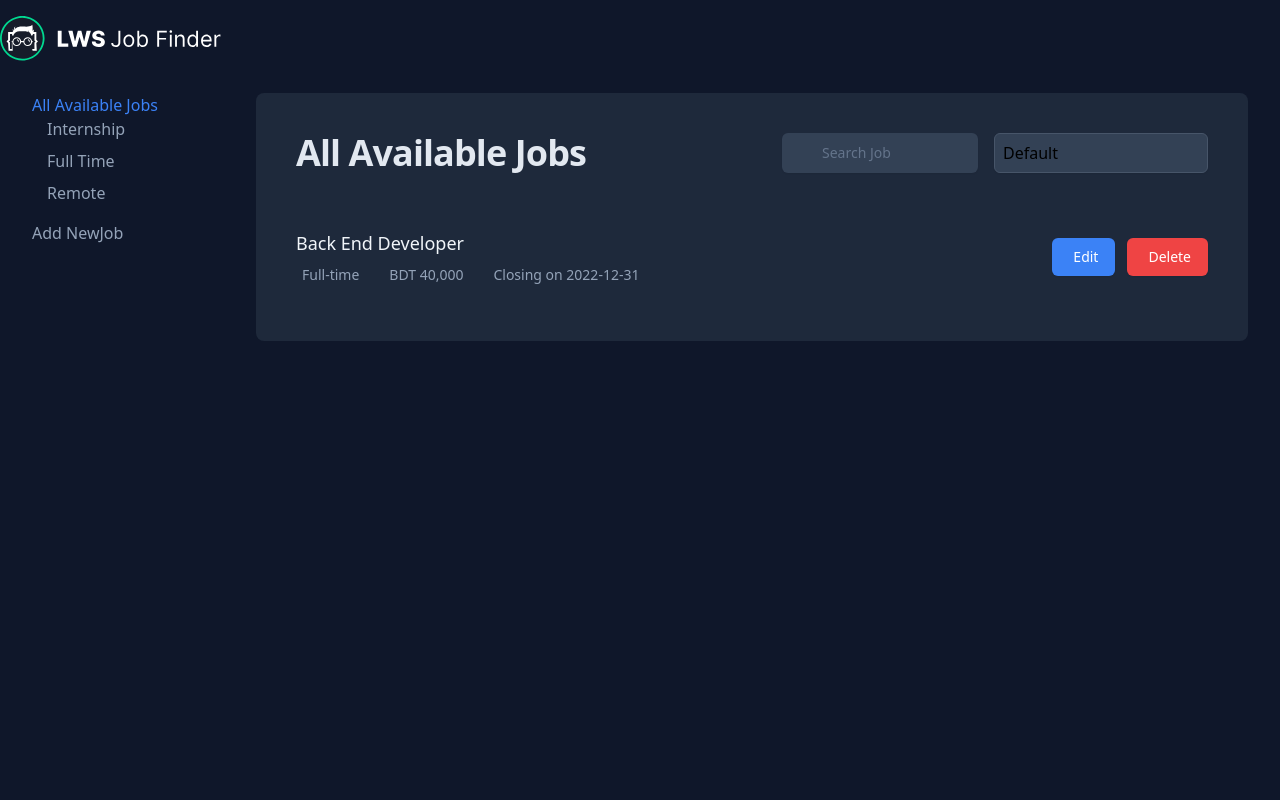
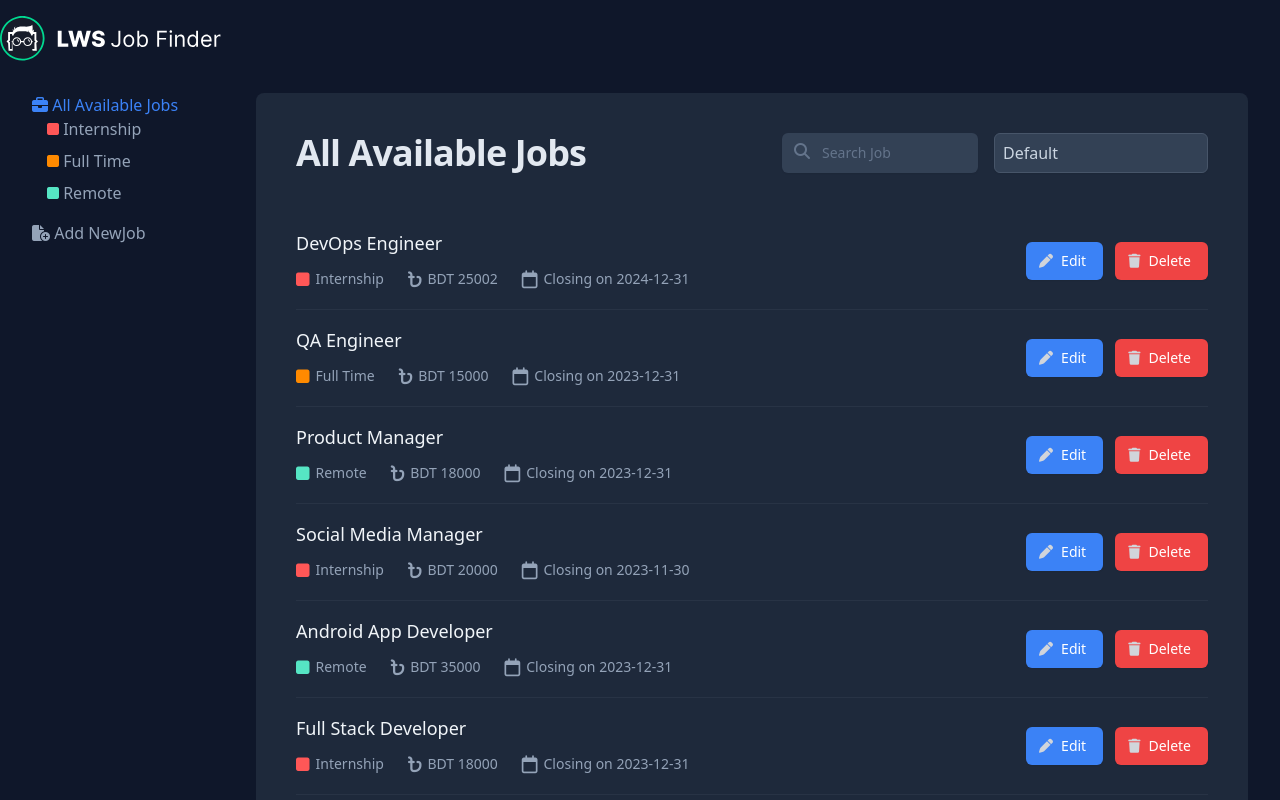
Before and after one commit to MohammadNaiem65/lws-assignment-07, a React (Vite) app: page / in a window 1280 px wide. Shown: the top 800 px of the page. Built offline with nearby package versions, Linux system fonts and the light colour scheme; data requests are answered from the project's data file.

Commit message:
added jobs reading functionality

```diff
--- a/index.html
+++ b/index.html
@@ -4,6 +4,7 @@
     <meta charset="UTF-8" />
     <link rel="icon" type="image/svg+xml" href="/redux.svg" />
     <meta name="viewport" content="width=device-width, initial-scale=1.0" />
+    <link rel="stylesheet" href="https://cdnjs.cloudflare.com/ajax/libs/font-awesome/6.4.2/css/all.min.css" integrity="sha512-z3gLpd7yknf1YoNbCzqRKc4qyor8gaKU1qmn+CShxbuBusANI9QpRohGBreCFkKxLhei6S9CQXFEbbKuqLg0DA==" crossorigin="anonymous" referrerpolicy="no-referrer" />
     <title>React Redux Toolkit</title>
   </head>
   <body>
--- a/server/db.json
+++ b/server/db.json
@@ -54,6 +54,20 @@
       "salary": "50000",
       "deadline": "2023-10-10",
       "id": 9
+    },
+    {
+      "title": "QA Engineer",
+      "type": "Internship",
+      "salary": "10000",
+      "deadline": "2023-10-12",
+      "id": 10
+    },
+    {
+      "title": "Junior Executive",
+      "type": "Full Time",
+      "salary": "40000",
+      "deadline": "2023-10-25",
+      "id": 11
     }
   ]
 }
--- a/src/features/jobs/jobsAPI.js
+++ b/src/features/jobs/jobsAPI.js
@@ -5,3 +5,9 @@ export const createJob = async (data) => {
 
 	return res.data;
 };
+
+export const readJobs = async () => {
+	const res = await axiosInstance.get('/jobs');
+
+	return res.data;
+};
--- a/src/features/jobs/jobsSlice.js
+++ b/src/features/jobs/jobsSlice.js
@@ -1,5 +1,5 @@
 import { createAsyncThunk, createSlice } from '@reduxjs/toolkit';
-import { createJob } from './jobsAPI';
+import { createJob, readJobs } from './jobsAPI';
 
 // initial state
 const initialState = {
@@ -16,11 +16,18 @@ export const addJob = createAsyncThunk('jobs/addJob', async (data) => {
 	return jobData;
 });
 
+export const getJobs = createAsyncThunk('jobs/getJobs', async () => {
+	const jobs = await readJobs();
+
+	return jobs;
+});
+
 // create jobs slice
 const jobSlice = createSlice({
 	name: 'jobs',
 	initialState,
 	extraReducers: (builder) => {
+		// add job
 		builder
 			.addCase(addJob.pending, (state) => {
 				state.isError = false;
@@ -36,6 +43,23 @@ const jobSlice = createSlice({
 				state.isError = true;
 				state.error = action.error.message;
 			});
+
+		// get jobs
+		builder
+			.addCase(getJobs.pending, (state) => {
+				state.isError = false;
+				state.isLoading = true;
+			})
+			.addCase(getJobs.fulfilled, (state, action) => {
+				state.isLoading = false;
+				state.jobs = action.payload;
+			})
+			.addCase(getJobs.rejected, (state, action) => {
+				state.isLoading = false;
+				state.jobs = [];
+				state.isError = true;
+				state.error = action.error.message;
+			});
 	},
 });
 
--- a/src/pages/AddJob/AddJob.jsx
+++ b/src/pages/AddJob/AddJob.jsx
@@ -1,10 +1,12 @@
 import { useState } from 'react';
 import { useDispatch } from 'react-redux';
+import { useNavigate } from 'react-router-dom';
 import { addJob } from '../../features/jobs/jobsSlice';
 
 export default function AddJob() {
 	// ! Required hooks and variables
 	const dispatch = useDispatch();
+	const navigate = useNavigate();
 
 	const [title, setTitle] = useState('');
 	const [type, setType] = useState('');
@@ -17,6 +19,7 @@ export default function AddJob() {
 		const data = { title, type, salary, deadline };
 
 		dispatch(addJob(data));
+		navigate('/');
 	};
 
 	return (
--- a/src/pages/Home/Header/Header.jsx
+++ b/src/pages/Home/Header/Header.jsx
@@ -17,7 +17,7 @@ export default function Header() {
 					id='lws-sort'
 					name='sort'
 					autoComplete='sort'
-					className='px-2 flex-1'>
+					className='px-2 flex-1 text-slate-300'>
 					<option>Default</option>
 					<option>Salary (Low to High)</option>
 					<option>Salary (High to Low)</option>
--- a/src/pages/Home/Home.jsx
+++ b/src/pages/Home/Home.jsx
@@ -1,12 +1,12 @@
 import Header from './Header/Header';
-import JobsContainer from './JobsContainer/JobsContainer';
+import Jobs from './Jobs/Jobs';
 
 export default function Home() {
 	return (
 		<main className='max-w-3xl rounded-lg  mx-auto relative z-20 p-10 xl:max-w-none bg-[#1E293B]'>
 			<Header />
 
-			<JobsContainer />
+			<Jobs />
 		</main>
 	);
 }
--- /dev/null
+++ b/src/pages/Home/Job/Job.jsx
@@ -0,0 +1,51 @@
+export default function Job({ job }) {
+	// ! Required variables
+	const { title, type, salary, deadline, id } = job;
+
+	return (
+		<div className='lws-single-job'>
+			<div className='flex-1 min-w-0'>
+				<h2 className='lws-title'>{title}</h2>
+				<div className='job-footers'>
+					<div className='lws-type'>
+						{/* <!-- Fulltime - #FF8A00,  --><!-- Internship - #FF5757,  --><!-- Remote - #56E5C4,  -->  */}
+						<i
+							className={`fa-solid fa-stop text-lg mr-1.5 ${
+								type === 'Full Time'
+									? 'text-[#FF8A00]'
+									: type === 'Internship'
+									? 'text-[#FF5757]'
+									: 'text-[#56E5C4]'
+							}`}></i>
+						{type}
+					</div>
+					<div className='lws-salary'>
+						<i className='fa-solid fa-bangladeshi-taka-sign text-slate-400 text-lg mr-1.5'></i>
+						BDT {salary}
+					</div>
+					<div className='lws-deadline'>
+						<i className='fa-regular fa-calendar text-slate-400 text-lg mr-1.5'></i>
+						Closing on {deadline}
+					</div>
+				</div>
+			</div>
+			<div className='mt-5 flex lg:mt-0 lg:ml-4'>
+				<span className='hidden sm:block'>
+					<button type='button' className='lws-edit btn btn-primary'>
+						<i className='fa-solid fa-pen text-gray-300 -ml-1 mr-2'></i>
+						Edit
+					</button>
+				</span>
+
+				<span className='sm:ml-3'>
+					<button
+						type='button'
+						className='lws-delete btn btn-danger '>
+						<i className='fa-solid fa-trash text-gray-300 -ml-1 mr-2'></i>
+						Delete
+					</button>
+				</span>
+			</div>
+		</div>
+	);
+}
--- /dev/null
+++ b/src/pages/Home/Jobs/Jobs.jsx
@@ -0,0 +1,30 @@
+import { useEffect } from 'react';
+import { useDispatch, useSelector } from 'react-redux';
+import { getJobs } from '../../../features/jobs/jobsSlice';
+import Job from '../Job/Job';
+
+export default function Jobs() {
+	// ! Required hooks and variables
+	const dispatch = useDispatch();
+	const { jobs, isLoading, isError, error } = useSelector(
+		(state) => state.jobs
+	);
+
+	// get jobs
+	useEffect(() => {
+		dispatch(getJobs());
+	}, [dispatch]);
+
+	// decide the content to render
+	let content = null;
+	if (isLoading) content = <p className='text-lg'>Loading...</p>;
+	else if (!isLoading && isError) {
+		content = <p className='text-lg text-red-300'>{error}</p>;
+	} else if (!isLoading && jobs.length === 0) {
+		content = <p className='text-lg'>No data found.</p>;
+	} else if (!isLoading && jobs.length > 0) {
+		content = jobs.map((job) => <Job key={job.id} job={job} />);
+	}
+
+	return <div className='jobs-list'>{content}</div>;
+}
--- a/src/pages/Home/JobsContainer/JobsContainer.jsx
+++ /dev/null
@@ -1,47 +0,0 @@
-export default function JobsContainer() {
-    return (
-		<div className='jobs-list'>
-			{/* <!-- Single Job 1--> */}
-			<div className='lws-single-job'>
-				<div className='flex-1 min-w-0'>
-					<h2 className='lws-title'>Back End Developer</h2>
-					<div className='job-footers'>
-						<div className='lws-type'>
-							{/* <!-- Fulltime - #FF8A00,  --><!-- Internship - #FF5757,  --><!-- Remote - #56E5C4,  -->  */}
-							<i className='fa-solid fa-stop !text-[#FF8A00] text-lg mr-1.5'></i>
-							Full-time
-						</div>
-						<div className='lws-salary'>
-							<i className='fa-solid fa-bangladeshi-taka-sign text-slate-400 text-lg mr-1.5'></i>
-							BDT 40,000
-						</div>
-						<div className='lws-deadline'>
-							<i className='fa-regular fa-calendar text-slate-400 text-lg mr-1.5'></i>
-							Closing on 2022-12-31
-						</div>
-					</div>
-				</div>
-				<div className='mt-5 flex lg:mt-0 lg:ml-4'>
-					<span className='hidden sm:block'>
-						<button
-							type='button'
-							className='lws-edit btn btn-primary'>
-							<i className='fa-solid fa-pen text-gray-300 -ml-1 mr-2'></i>
-							Edit
-						</button>
-					</span>
-
-					<span className='sm:ml-3'>
-						<button
-							type='button'
-							className='lws-delete btn btn-danger '>
-							<i className='fa-solid fa-trash text-gray-300 -ml-1 mr-2'></i>
-							Delete
-						</button>
-					</span>
-				</div>
-			</div>
-			{/* <!-- Single Job 1--> */}
-		</div>
-	);
-}
```
Also changed, not shown: src/shared/LeftSideNavbar/LeftSideNavbar.jsx (+4 -4 lines).
